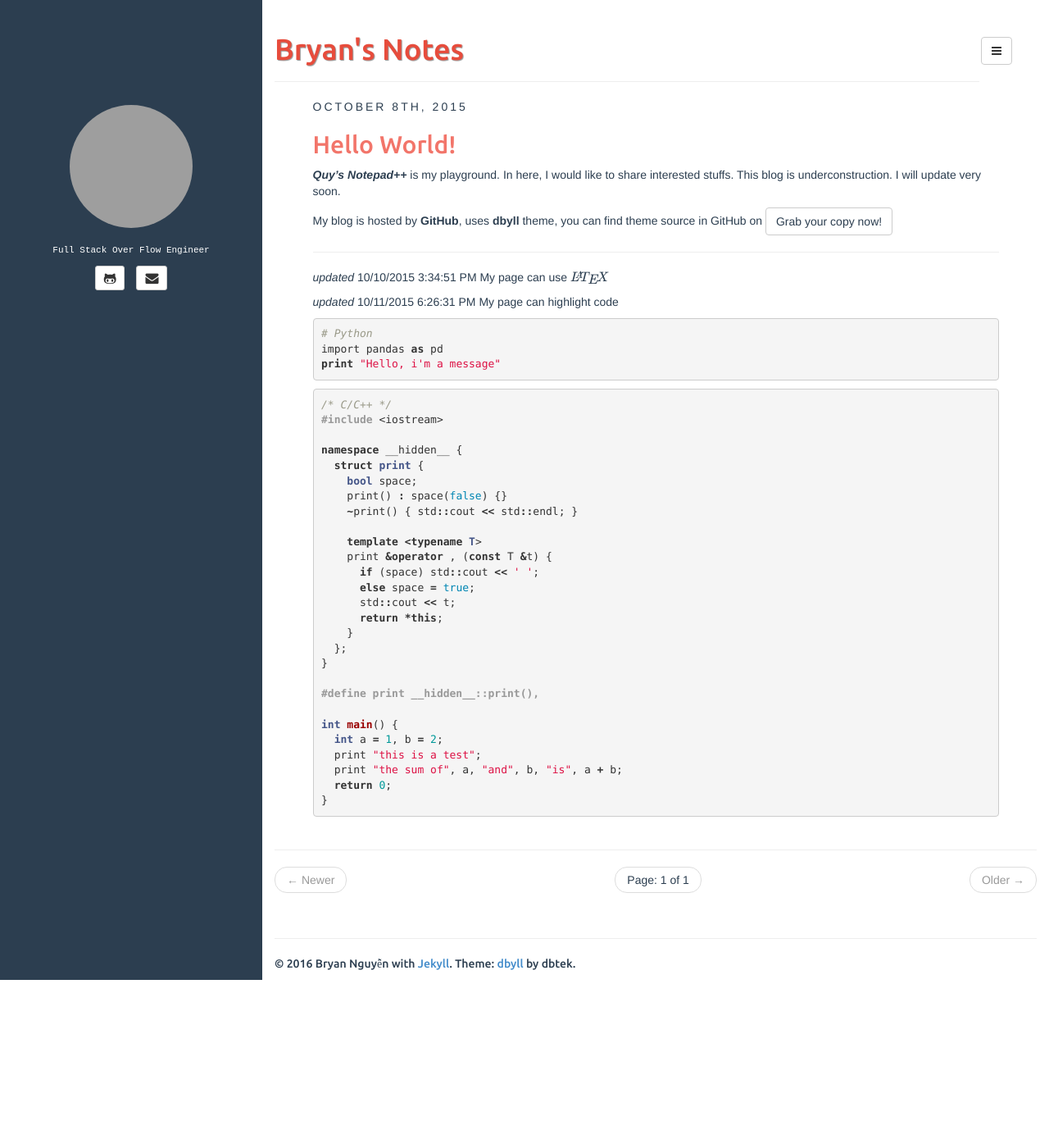
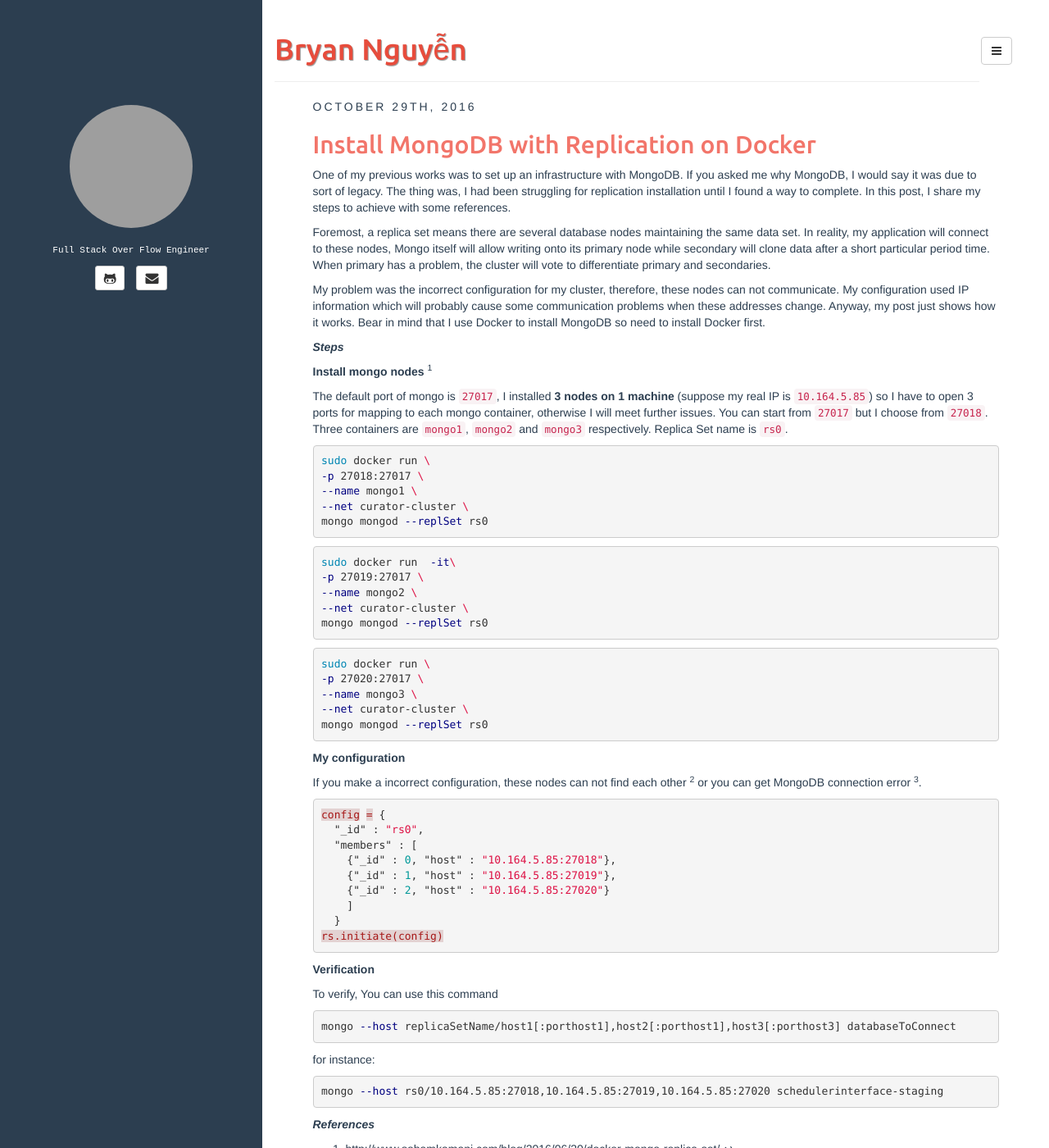
Before and after one commit to dongchirua/dongchirua.github.io, a Jekyll site: the page built from index.html, in a window 1280 px wide and 1400 px high. Shown: the whole window at 82% size. Built offline with Jekyll 4.4.1, drawn with Linux system fonts in a browser that asks for light colours; formulas are drawn with MathJax 3; the list of posts is cut into pages by our own code; some of the changed text lies outside the part shown; grey boxes are pictures that could not be loaded.

Commit message:
Install MongoDB with Replication on Docker

```diff
--- a/_config.yml
+++ b/_config.yml
@@ -12,7 +12,7 @@
     scope:
       path: "" # empty string for all files
     values:
-      title: Bryan's Notes
+      title: Bryan Nguyễn
       description: small steps for novices
 author:
   name: Bryan Nguyễn
--- /dev/null
+++ b/_posts/2016-10-29-install-mongodb-using-replica-set.md
@@ -0,0 +1,76 @@
+---
+layout: post
+title: Install MongoDB with Replication on Docker
+categories: [Engineering]
+tags: [note, tutorial, setup, MongoDB, Docker]
+fullview: true
+comments: true
+---
+One of my previous works was to set up an infrastructure with MongoDB. If you asked me why MongoDB, I would say it was due to sort of legacy. The thing was, I had been struggling for replication installation until I found a way to complete. In this post, I share my steps to achieve with some references.
+
+Foremost, a replica set means there are several database nodes maintaining the same data set. In reality, my application will connect to these nodes, Mongo itself will allow writing onto its primary node while secondary will clone data after a short particular period time. When primary has a problem, the cluster will vote to differentiate primary and secondaries.
+
+My problem was the incorrect configuration for my cluster, therefore, these nodes can not communicate. My configuration used IP information which will probably cause some communication problems when these addresses change. Anyway, my post just shows how it works. Bear in mind that I use Docker to install MongoDB so need to install Docker first.
+
+***Steps***
+
+**Install mongo nodes** [^docker]
+
+The default port of mongo is `27017`, I installed **3 nodes on 1 machine** (suppose my real IP is `10.164.5.85`) so I have to open 3 ports for mapping to each mongo container, otherwise I will meet further issues. You can start from `27017` but I choose from `27018`. Three containers are `mongo1`, `mongo2` and `mongo3` respectively. Replica Set name is `rs0`.
+
+{% highlight bash %}
+sudo docker run \
+-p 27018:27017 \
+--name mongo1 \
+--net curator-cluster \
+mongo mongod --replSet rs0
+{% endhighlight %}
+
+{% highlight bash %}
+sudo docker run  -it\
+-p 27019:27017 \
+--name mongo2 \
+--net curator-cluster \
+mongo mongod --replSet rs0
+{% endhighlight %}
+
+{% highlight bash %}
+sudo docker run \
+-p 27020:27017 \
+--name mongo3 \
+--net curator-cluster \
+mongo mongod --replSet rs0
+{% endhighlight %}
+
+**My configuration**
+
+If you make a incorrect configuration, these nodes can not find each other [^problem] or you can get MongoDB connection error [^error].
+
+{% highlight json %}
+config = {
+  "_id" : "rs0",
+  "members" : [
+    {"_id" : 0, "host" : "10.164.5.85:27018"},
+    {"_id" : 1, "host" : "10.164.5.85:27019"},
+    {"_id" : 2, "host" : "10.164.5.85:27020"}
+    ]
+  }
+rs.initiate(config)
+{% endhighlight %}
+
+**Verification**
+
+To verify, You can use this command
+{% highlight bash %}
+mongo --host replicaSetName/host1[:porthost1],host2[:porthost1],host3[:porthost3] databaseToConnect
+{% endhighlight %}
+for instance:
+{% highlight bash %}
+mongo --host rs0/10.164.5.85:27018,10.164.5.85:27019,10.164.5.85:27020 schedulerinterface-staging
+{% endhighlight %}
+
+***References***
+
+[^docker]: http://www.sohamkamani.com/blog/2016/06/30/docker-mongo-replica-set/
+[^problem]: http://stackoverflow.com/questions/39656654/mongo-replica-set-cant-find-primary
+[^error]: http://stackoverflow.com/questions/39572882/how-to-setup-a-valid-mongo-replicaset
```
